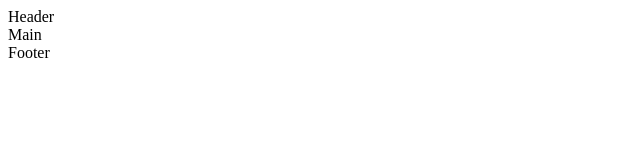
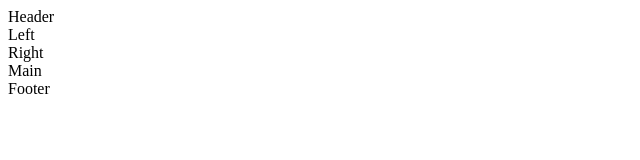
Before and after one commit to kimochiii001/3s_web, a plain HTML site: page index.html in a window 1280 px wide. Shown: the full height of the page, 0-640 px from the left. Drawn offline with Linux system fonts and the light colour scheme.

Commit message:
Thai create app

```diff
--- a/index.html
+++ b/index.html
@@ -15,9 +15,15 @@
         <header>
             <section class="header">
 
-                <div class="container">
+                <div class="container" >
+                    Header
                     <div class="header-container">
-                        Header
+                        <div class="header-left">
+                            Left
+                        </div>
+                        <div class="header-right">
+                            Right
+                        </div>
                     </div>
                 </div>
             </section>
@@ -29,7 +35,6 @@
             Footer
         </footer>
 
-
     </div>
 
 
```
